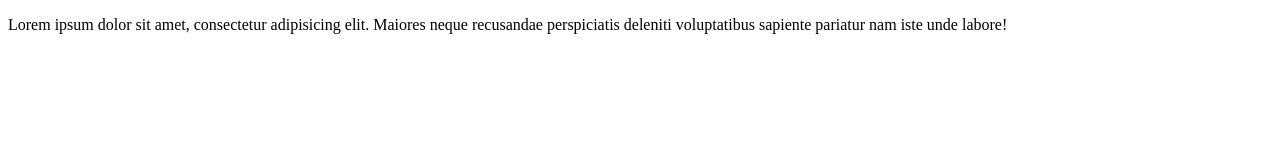
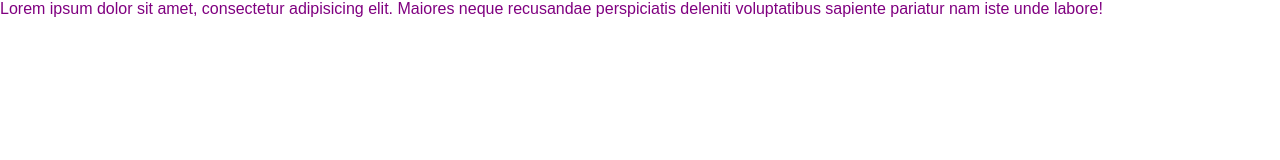
Before and after one commit to HosseinBagheri2001/TestProject, a plain HTML site: page index.html in a window 1280 px wide. Drawn offline with Linux system fonts and the light colour scheme.

Commit message:
update files

```diff
--- a/index.html
+++ b/index.html
@@ -6,11 +6,16 @@
     <meta http-equiv="X-UA-Compatible" content="IE=edge">
     <meta name="viewport" content="width=device-width, initial-scale=1.0">
     <title>Document</title>
+
+    <!-- Css Link -->
+    <link rel="stylesheet" href="style.css">
+
 </head>
 
 <body>
 
-    <p>Lorem ipsum dolor sit amet, consectetur adipisicing elit. Maiores neque recusandae perspiciatis deleniti voluptatibus sapiente pariatur nam iste unde labore!</p>
+    <p>Lorem ipsum dolor sit amet, consectetur adipisicing elit. Maiores neque recusandae perspiciatis deleniti
+        voluptatibus sapiente pariatur nam iste unde labore!</p>
 
 </body>
 
```
